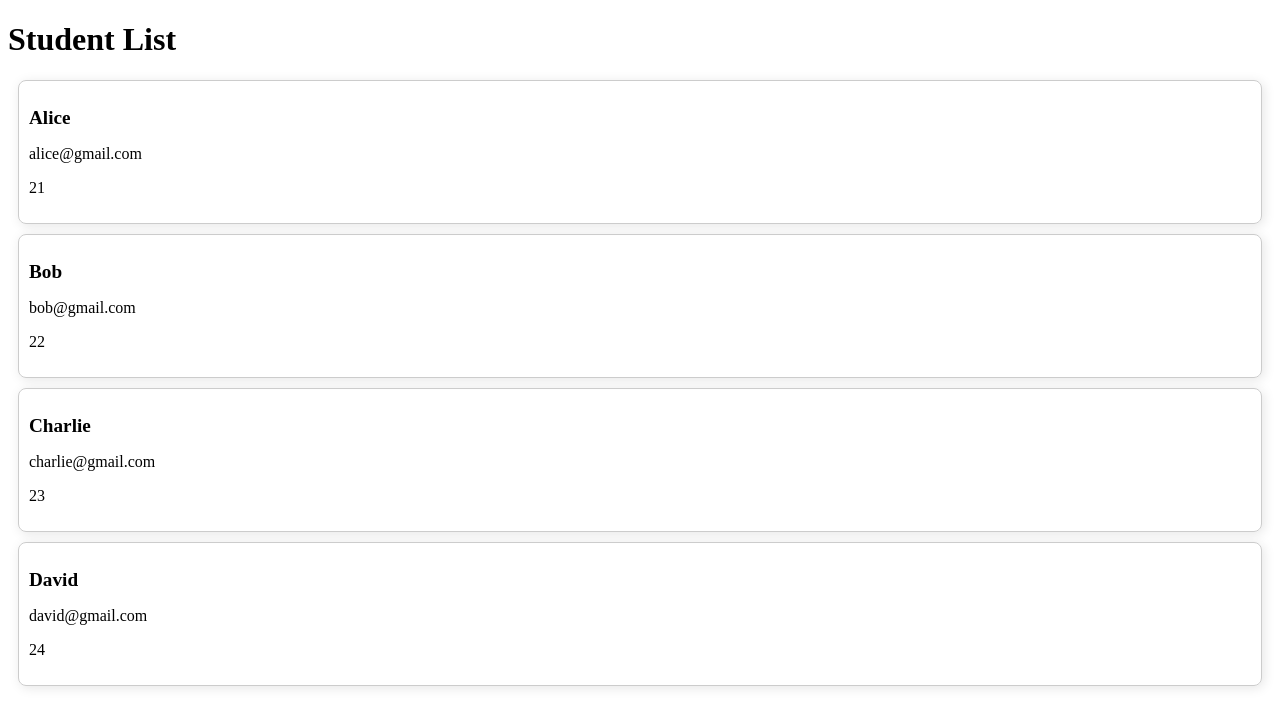
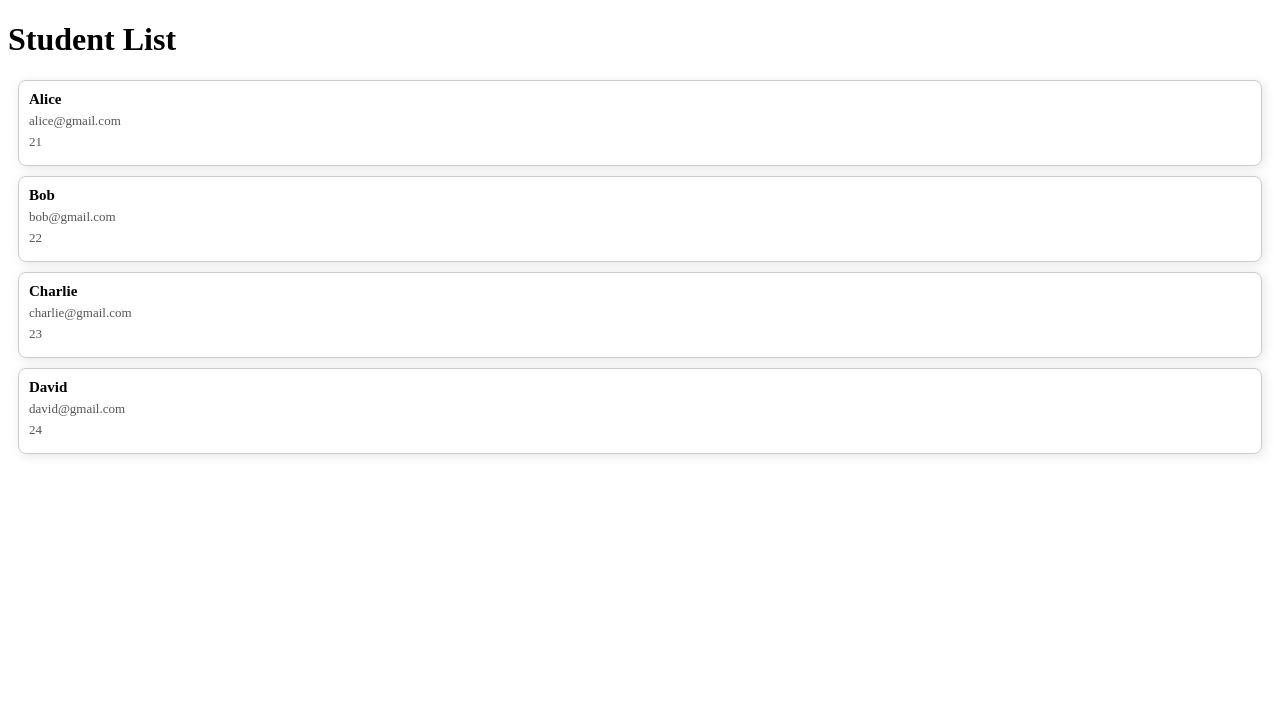
Before and after one commit to Shrilesh-Dhobale/A-22-Cards, a React (Vite) app: page / in a window 1280 px wide. Shown: the top 726 px of the page. Built offline with nearby package versions, Linux system fonts and the light colour scheme.

Commit message:
Home container added

```diff
--- a/src/views/Home/Home.css
+++ b/src/views/Home/Home.css
@@ -6,7 +6,14 @@
     box-shadow:2px 2px 12px rgba(0,0,0,0.1);
 }
 .student-name{
-    font-size:1.2em;
+    font-size:15px;
     font-weight:bold;
+    margin:0;
     margin-bottom:5px;
 }
+.student-info{
+    font-size:13px;
+    color:#555;
+    margin:0;
+    margin-bottom:5px;
+}
--- a/src/views/Home/Home.jsx
+++ b/src/views/Home/Home.jsx
@@ -9,10 +9,11 @@ const students= [
 ]
 
 function Home() {
+
   return (
     <div>
       <h1>Student List</h1>
-
+      <div className="home-container">
       {students.map((StudObj) => {
         return(
         <div className='student-card'>
@@ -22,6 +23,7 @@ function Home() {
         </div>
 )
       })}
+        </div>
     </div>
   )
 }
```
